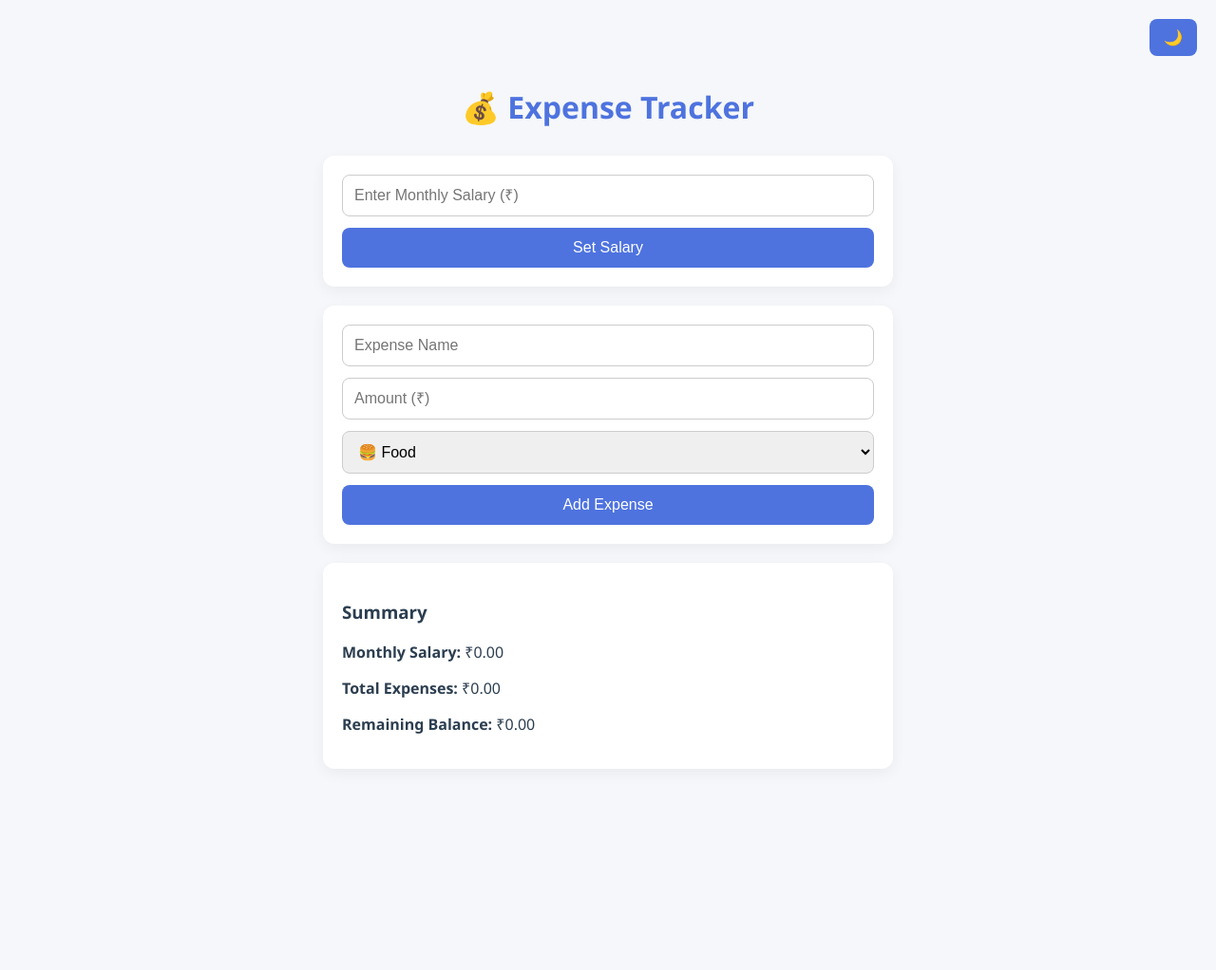
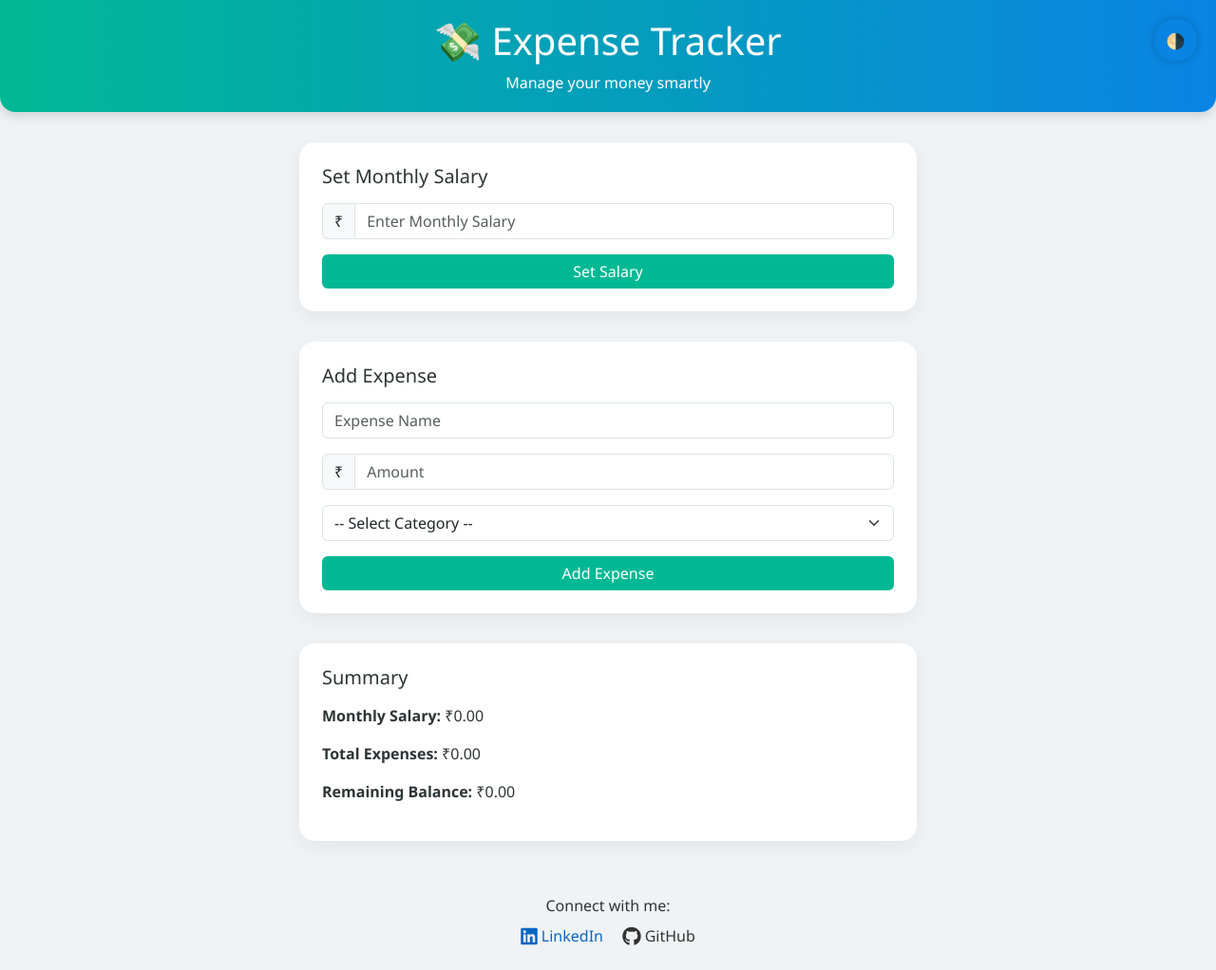
Before and after one commit to Sidh2003/Expense-Tracker, a plain HTML site: page index.html in a window 1280 px wide. Shown: the whole page at 95% size. Before the commit the page ends 900 px from the top, so only its background shows below. Drawn offline with nearby package versions, Linux system fonts and the light colour scheme.

Commit message:
changes done

```diff
--- a/index.html
+++ b/index.html
@@ -2,121 +2,96 @@
 <html lang="en">
 <head>
   <meta charset="UTF-8" />
-  <meta name="viewport" content="width=device-width, initial-scale=1.0" />
-  <title>Expense Tracker - Siddhesh</title>
-  <link rel="stylesheet" href="https://cdnjs.cloudflare.com/ajax/libs/font-awesome/6.4.0/css/all.min.css" />
+  <meta name="viewport" content="width=device-width, initial-scale=1.0"/>
+  <title>Expense Tracker - No Filter</title>
+
+  <!-- Bootstrap 5 -->
+  <link href="https://cdn.jsdelivr.net/npm/bootstrap@5.3.3/dist/css/bootstrap.min.css" rel="stylesheet">
+  <link rel="stylesheet" href="https://cdnjs.cloudflare.com/ajax/libs/font-awesome/6.4.0/css/all.min.css">
+
   <style>
     :root {
-      --bg-light: #f5f7fa;
-      --bg-dark: #1e272e;
-      --text-light: #2c3e50;
-      --text-dark: #f1f2f6;
-      --card-bg: #ffffff;
-      --card-bg-dark: #2f3640;
-      --primary: #4e73df;
-      --danger: #e74a3b;
+      --primary: #00b894;
+      --accent: #0984e3;
+      --light-bg: #f0f3f5;
+      --dark-bg: #2d3436;
+      --white: #ffffff;
+      --text-dark: #2d3436;
+      --text-light: #dfe6e9;
     }
 
     body {
+      background-color: var(--light-bg);
       font-family: 'Segoe UI', sans-serif;
-      background: var(--bg-light);
-      color: var(--text-light);
-      transition: 0.3s;
-      margin: 0;
+      color: var(--text-dark);
+      transition: background-color 0.3s, color 0.3s;
     }
 
     body.dark {
-      background: var(--bg-dark);
-      color: var(--text-dark);
+      background-color: var(--dark-bg);
+      color: var(--text-light);
     }
 
-    .container {
-      max-width: 600px;
-      margin: 50px auto;
-      padding: 20px;
+    .header {
+      background: linear-gradient(90deg, var(--primary), var(--accent));
+      color: white;
+      padding: 1.2rem;
+      border-radius: 0 0 1rem 1rem;
+      text-align: center;
+      margin-bottom: 2rem;
+      box-shadow: 0 4px 12px rgba(0, 0, 0, 0.15);
     }
 
-    h1 {
-      text-align: center;
-      margin-bottom: 30px;
-      font-size: 2rem;
-      color: var(--primary);
+    .card-custom {
+      background-color: var(--white);
+      border: none;
+      border-radius: 1rem;
+      padding: 1.5rem;
+      box-shadow: 0 6px 20px rgba(0, 0, 0, 0.06);
+      max-width: 650px;
+      margin: 0 auto 2rem;
+      transition: background-color 0.3s;
+    }
+
+    body.dark .card-custom {
+      background-color: #3d3d3d;
+    }
+
+    .btn-custom {
+      background-color: var(--primary);
+      border: none;
+      color: white;
+      transition: all 0.3s ease;
+    }
+
+    .btn-custom:hover {
+      background-color: #019870;
     }
 
     .toggle-darkmode {
       position: fixed;
       top: 20px;
       right: 20px;
-      background: var(--primary);
-      color: #fff;
-      border: none;
-      padding: 10px 15px;
-      border-radius: 8px;
-      cursor: pointer;
-    }
-
-    .card {
-      background: var(--card-bg);
-      padding: 20px;
-      border-radius: 12px;
-      margin-bottom: 20px;
-      box-shadow: 0 5px 15px rgba(0,0,0,0.05);
-      transition: 0.3s;
-    }
-
-    body.dark .card {
-      background: var(--card-bg-dark);
-    }
-
-    .form-group {
-      display: flex;
-      flex-direction: column;
-      gap: 12px;
-    }
-
-    input, select, button {
-      padding: 12px;
-      border-radius: 8px;
-      font-size: 1rem;
-      border: 1px solid #ccc;
-    }
-
-    button.add-btn {
-      background: var(--primary);
-      color: #fff;
-      border: none;
-      cursor: pointer;
-    }
-
-    button.delete-btn {
-      background: var(--danger);
+      z-index: 999;
+      background-color: var(--accent);
       color: white;
       border: none;
-      padding: 6px 10px;
-      border-radius: 6px;
-      cursor: pointer;
-      margin-left: 5px;
-    }
-
-    button.edit-btn {
-      background: #17a2b8;
-      color: white;
-      border: none;
-      padding: 6px 10px;
-      border-radius: 6px;
+      border-radius: 50%;
+      width: 45px;
+      height: 45px;
+      display: flex;
+      align-items: center;
+      justify-content: center;
+      box-shadow: 0 0 10px rgba(0, 0, 0, 0.2);
       cursor: pointer;
     }
 
     .expense-item {
+      border-bottom: 1px dashed #ccc;
+      padding: 10px 0;
       display: flex;
       justify-content: space-between;
       align-items: center;
-      padding: 12px;
-      border-bottom: 1px solid #eee;
-    }
-
-    .expense-item:last-child {
-      border-bottom: none;
     }
 
     .expense-label {
@@ -124,54 +99,83 @@
       flex-direction: column;
     }
 
-    .expense-list {
-      background: var(--card-bg);
-      border-radius: 12px;
-      padding: 0;
-      overflow: hidden;
+    .category-icon {
+      margin-right: 6px;
+    }
+
+    @media (max-width: 576px) {
+      .header h1 {
+        font-size: 1.6rem;
+      }
     }
   </style>
 </head>
 <body>
-  <button class="toggle-darkmode">🌙</button>
-  <div class="container">
-    <h1>💰 Expense Tracker</h1>
 
-    <div class="card">
-      <div class="form-group">
-        <input type="number" id="salary" placeholder="Enter Monthly Salary (₹)" />
-        <button class="add-btn" onclick="setSalary()">Set Salary</button>
-      </div>
+  <!-- Dark Mode Toggle -->
+  <button class="toggle-darkmode" title="Toggle Dark Mode" onclick="document.body.classList.toggle('dark')">🌗</button>
+
+  <!-- Header -->
+  <div class="header">
+    <h1>💸 Expense Tracker</h1>
+    <p class="mb-0">Manage your money smartly</p>
   </div>
 
-    <div class="card">
-      <div class="form-group">
-        <input type="text" id="expenseName" placeholder="Expense Name" />
-        <input type="number" id="expenseAmount" placeholder="Amount (₹)" />
-        <select id="expenseCategory">
+  <!-- Set Salary -->
+  <div class="card-custom">
+    <h5 class="mb-3">Set Monthly Salary</h5>
+    <div class="input-group mb-3">
+      <span class="input-group-text">₹</span>
+      <input type="number" id="salary" class="form-control" placeholder="Enter Monthly Salary">
+    </div>
+    <button class="btn btn-custom w-100" onclick="setSalary()">Set Salary</button>
+  </div>
+
+  <!-- Add Expense -->
+  <div class="card-custom">
+    <h5 class="mb-3">Add Expense</h5>
+    <input type="text" id="expenseName" class="form-control mb-3" placeholder="Expense Name" />
+    <div class="input-group mb-3">
+      <span class="input-group-text">₹</span>
+      <input type="number" id="expenseAmount" class="form-control" placeholder="Amount" />
+    </div>
+    <select id="expenseCategory" class="form-select mb-3" onchange="toggleCustomCategory()">
+      <option value="">-- Select Category --</option>
       <option value="Food">🍔 Food</option>
       <option value="Travel">🚕 Travel</option>
       <option value="Bills">📄 Bills</option>
       <option value="Other">➕ Other</option>
     </select>
-        <button class="add-btn" onclick="addExpense()">Add Expense</button>
+    <div class="mb-3" id="customCategoryDiv" style="display:none;">
+      <input type="text" id="customCategory" class="form-control" placeholder="Enter Custom Category" />
     </div>
+    <button class="btn btn-custom w-100" onclick="addExpense()">Add Expense</button>
   </div>
 
-    <div class="card">
-      <h3>Summary</h3>
+  <!-- Summary -->
+  <div class="card-custom">
+    <h5 class="mb-3">Summary</h5>
     <p><strong>Monthly Salary:</strong> ₹<span id="salaryDisplay">0</span></p>
     <p><strong>Total Expenses:</strong> ₹<span id="totalExpense">0</span></p>
     <p><strong>Remaining Balance:</strong> ₹<span id="balance">0</span></p>
   </div>
 
-    <div class="expense-list" id="expenseList"></div>
+  <!-- Footer -->
+  <footer class="text-center py-4">
+    <p class="mb-2">Connect with me:</p>
+    <div>
+      <a href="https://www.linkedin.com/in/siddhesh-sonavane/" target="_blank" class="text-decoration-none me-3" style="color: #0a66c2;">
+        <i class="fab fa-linkedin fa-lg"></i> LinkedIn
+      </a>
+      <a href="https://github.com/Sidh2003" target="_blank" class="text-decoration-none" style="color: #333;">
+        <i class="fab fa-github fa-lg"></i> GitHub
+      </a>
     </div>
+  </footer>
 
+
+  <!-- Scripts -->
   <script>
-    const darkToggle = document.querySelector('.toggle-darkmode');
-    darkToggle.addEventListener('click', () => document.body.classList.toggle('dark'));
-
     let salary = localStorage.getItem('salary') ? parseFloat(localStorage.getItem('salary')) : 0;
     let expenses = JSON.parse(localStorage.getItem('expenses')) || [];
 
@@ -188,12 +192,35 @@
       updateSummary();
     }
 
+    function toggleCustomCategory() {
+      const category = document.getElementById('expenseCategory').value;
+      document.getElementById('customCategoryDiv').style.display = category === 'Other' ? 'block' : 'none';
+    }
+
+    function getCategoryIcon(category) {
+      switch (category) {
+        case 'Food': return '🍔';
+        case 'Travel': return '🚕';
+        case 'Bills': return '📄';
+        case 'Other': return '➕';
+        default: return '📁';
+      }
+    }
+
     function addExpense() {
-      const name = document.getElementById('expenseName').value;
+      const name = document.getElementById('expenseName').value.trim();
       const amount = parseFloat(document.getElementById('expenseAmount').value);
-      const category = document.getElementById('expenseCategory').value;
+      let category = document.getElementById('expenseCategory').value;
+      const customCategory = document.getElementById('customCategory').value.trim();
 
-      if (!name || !amount || isNaN(amount)) return alert('Please enter valid expense');
+      if (category === 'Other' && customCategory) {
+        category = customCategory;
+      }
+
+      if (!name || isNaN(amount) || !category) {
+        alert('Please enter valid expense details.');
+        return;
+      }
 
       const expense = { id: Date.now(), name, amount, category };
       expenses.push(expense);
@@ -201,6 +228,9 @@
 
       document.getElementById('expenseName').value = '';
       document.getElementById('expenseAmount').value = '';
+      document.getElementById('expenseCategory').value = '';
+      document.getElementById('customCategory').value = '';
+      document.getElementById('customCategoryDiv').style.display = 'none';
 
       updateSummary();
     }
@@ -211,22 +241,8 @@
       updateSummary();
     }
 
-    function editExpense(id) {
-      const index = expenses.findIndex(e => e.id === id);
-      if (index !== -1) {
-        const newName = prompt("Edit name", expenses[index].name);
-        const newAmount = parseFloat(prompt("Edit amount", expenses[index].amount));
-        const newCategory = prompt("Edit category", expenses[index].category);
-        if (newName && newAmount && newCategory) {
-          expenses[index] = { ...expenses[index], name: newName, amount: newAmount, category: newCategory };
-          localStorage.setItem('expenses', JSON.stringify(expenses));
-          updateSummary();
-        }
-      }
-    }
-
     function updateSummary() {
-      let total = expenses.reduce((acc, e) => acc + e.amount, 0);
+      const total = expenses.reduce((sum, e) => sum + e.amount, 0);
       salaryDisplay.textContent = salary.toFixed(2);
       totalExpense.textContent = total.toFixed(2);
       balance.textContent = (salary - total).toFixed(2);
@@ -238,15 +254,13 @@
       expenses.forEach(e => {
         const div = document.createElement('div');
         div.className = 'expense-item';
+        const icon = getCategoryIcon(e.category);
         div.innerHTML = `
           <div class="expense-label">
-            <strong>${e.name}</strong>
+            <strong><span class="category-icon">${icon}</span>${e.name}</strong>
             <small>₹${e.amount.toFixed(2)} - ${e.category}</small>
           </div>
-          <div>
-            <button class="edit-btn" onclick="editExpense(${e.id})">Edit</button>
-            <button class="delete-btn" onclick="deleteExpense(${e.id})">Delete</button>
-          </div>
+          <button class="btn btn-danger btn-sm" onclick="deleteExpense(${e.id})"><i class="fa fa-trash"></i></button>
         `;
         expenseList.appendChild(div);
       });
```
Lines whose indentation alone changed are shown as unchanged.
